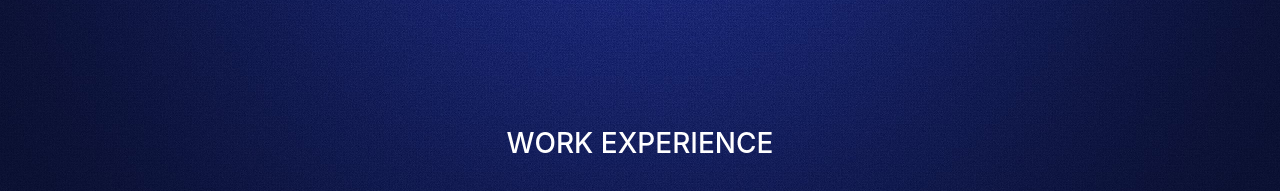
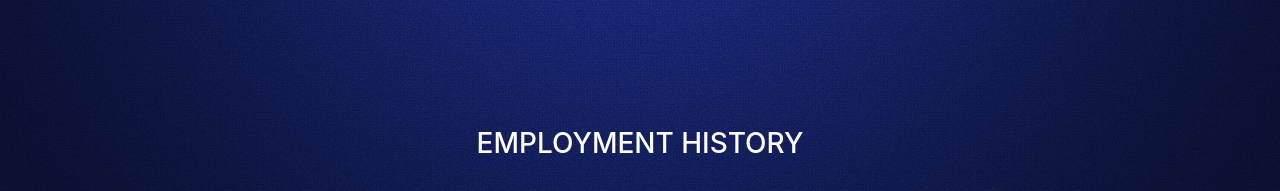
Before and after one commit to wonmaungthein/Portfolio, a website: page index.html in a window 1280 px wide. Shown: the part 1220-1411 px from the top of the page. Drawn offline with nearby package versions, Linux system fonts and the light colour scheme.

Commit message:
changed employment history

```diff
--- a/index.html
+++ b/index.html
@@ -319,7 +319,7 @@
 			<div class="container">
 				<div class="row">
 					<div class="col-sm text-center">
-						<h3>WORK EXPERIENCE</h3>
+						<h3>EMPLOYMENT HISTORY</h3>
 					</div>
 				</div>
 				<div class="row">
```
